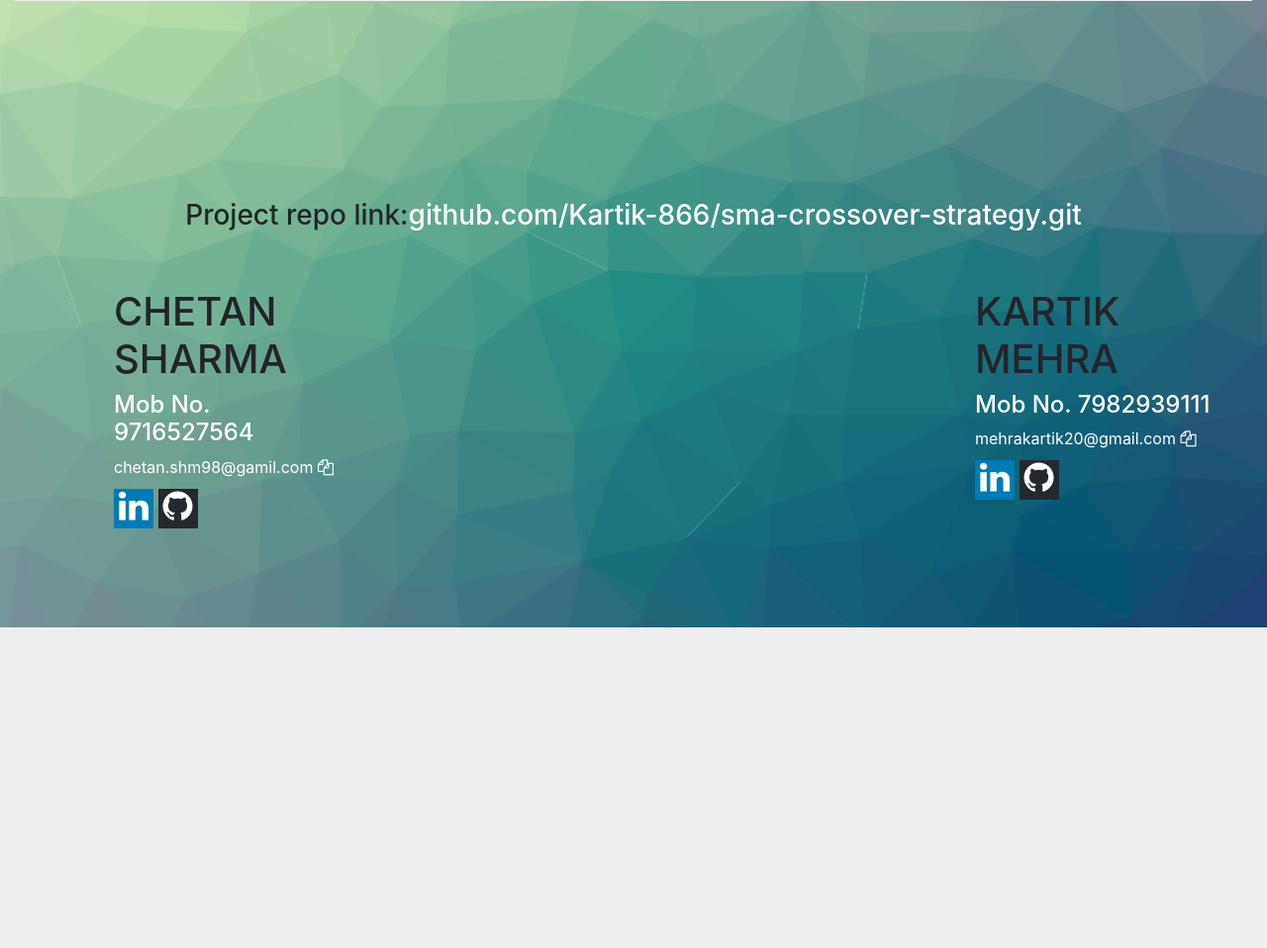
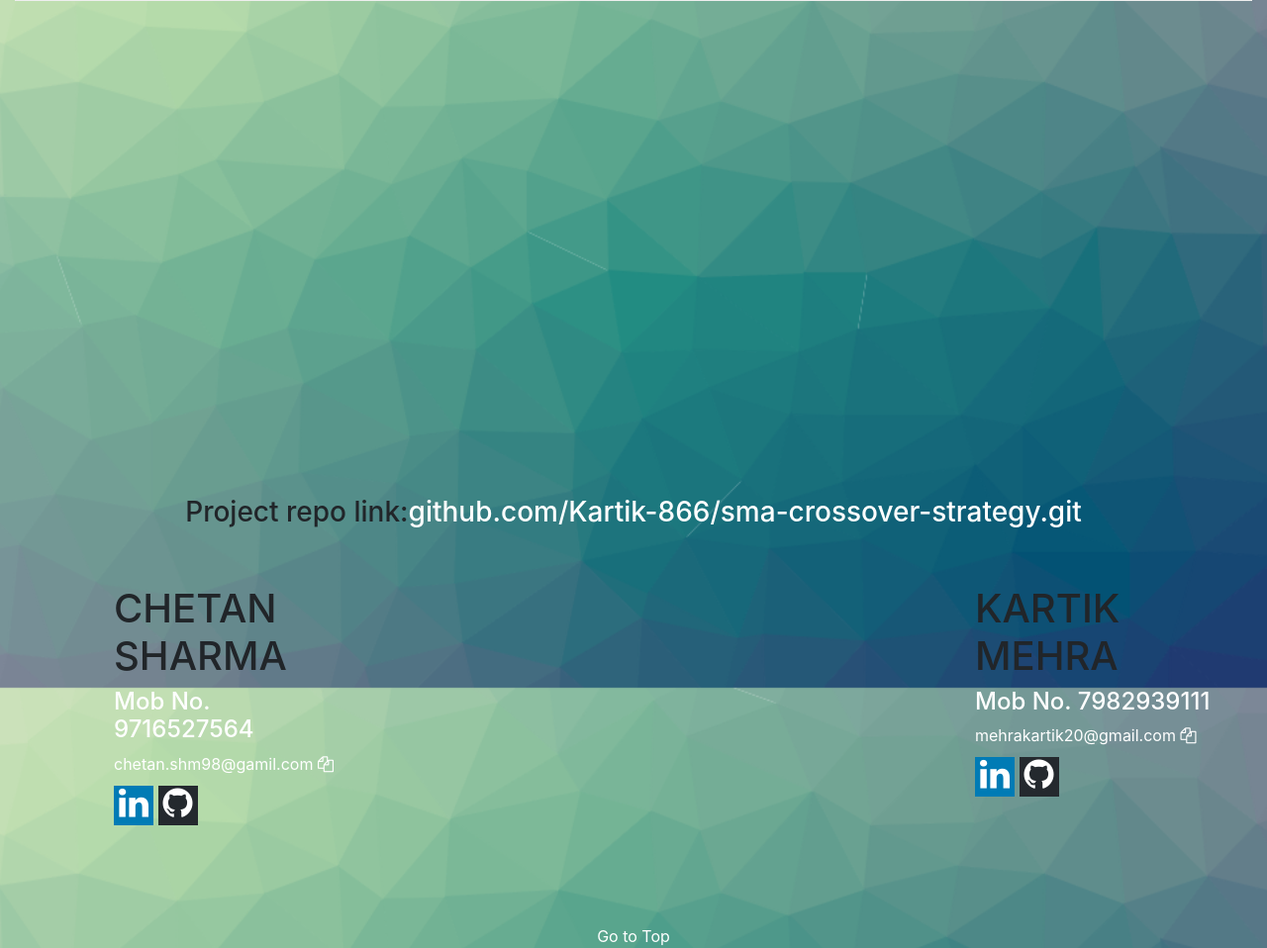
Before and after one commit to mehrakartik/sma-crossover-strategy, a Django app: page /smacs/ in a window 1280 px wide. Shown: the part 905-1863 px from the top of the page at 99% size. Before the commit the page ends 1539 px from the top, so only its background shows below. Run offline with Django 3.2, Linux system fonts and the light colour scheme; some libraries are stand-ins or nearby versions.

Commit message:
aboutus position error fixed and go to top button added

```diff
--- a/templates/SMACS.html
+++ b/templates/SMACS.html
@@ -129,11 +129,11 @@
 
 
 
-<div class="container-fluid" >
-  <div>
-  <iframe src='{%static "sma.html"%}' frameborder="0" scrolling="no" width="100%" height="700" align="right" style="margin-left: 50px;margin-bottom: 200px; display: block;">
+<div class="container-fluid" style="padding-bottom: 1200px;" >
+
+  <iframe src='{%static "sma.html"%}' frameborder="0" scrolling="no" width="100%" height="700" align="right" style="margin-left: 50px; display: block;">
   </iframe>
-</div>
+
 </div>
 
 <!-- <br><br><br> -->
@@ -183,6 +183,10 @@
 
 
 
+<div style="text-align:center;">
+<a href="#Top" style="color: white;">Go to Top</a>
+</div>
+
 
 
 
```
